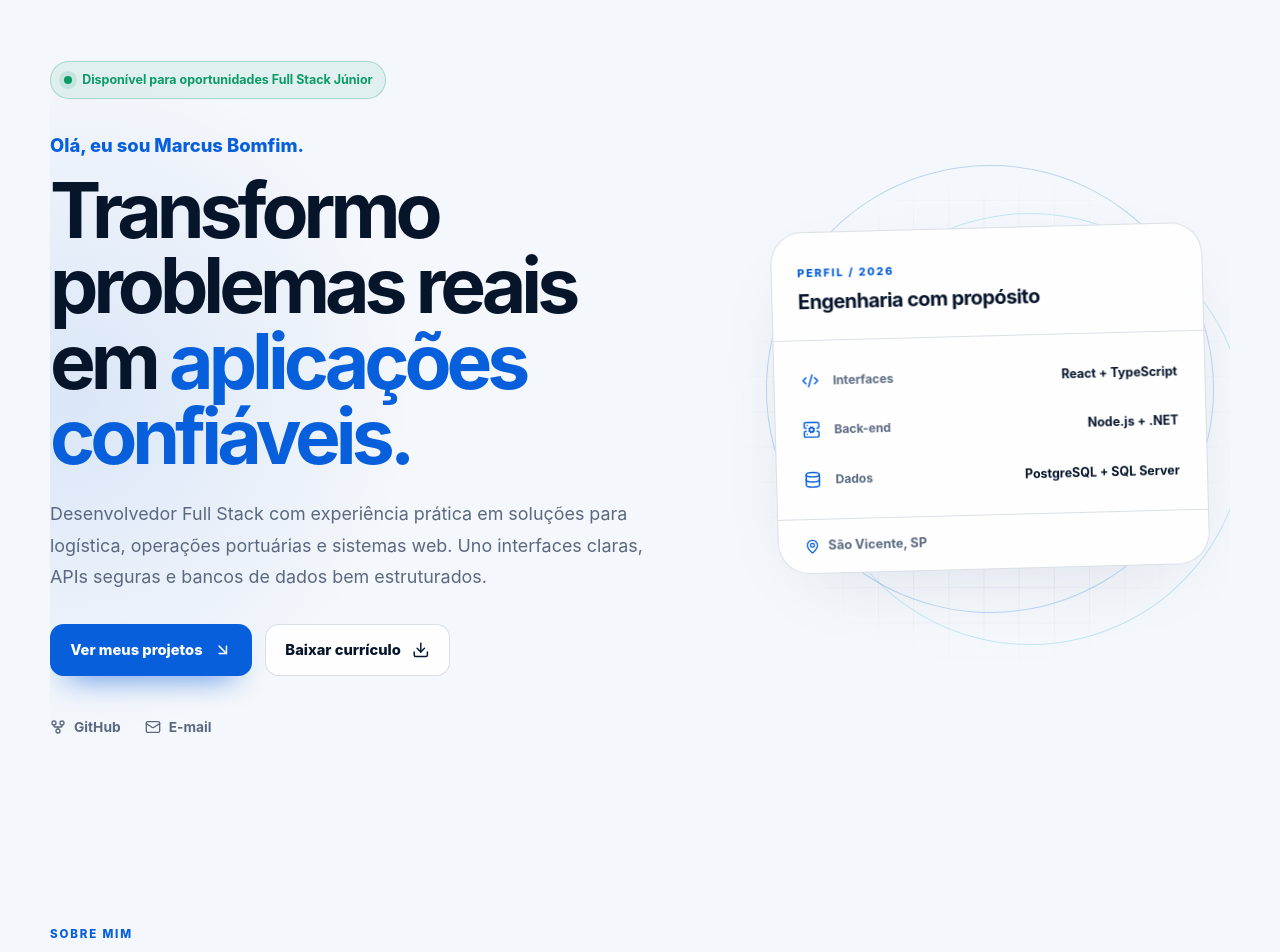
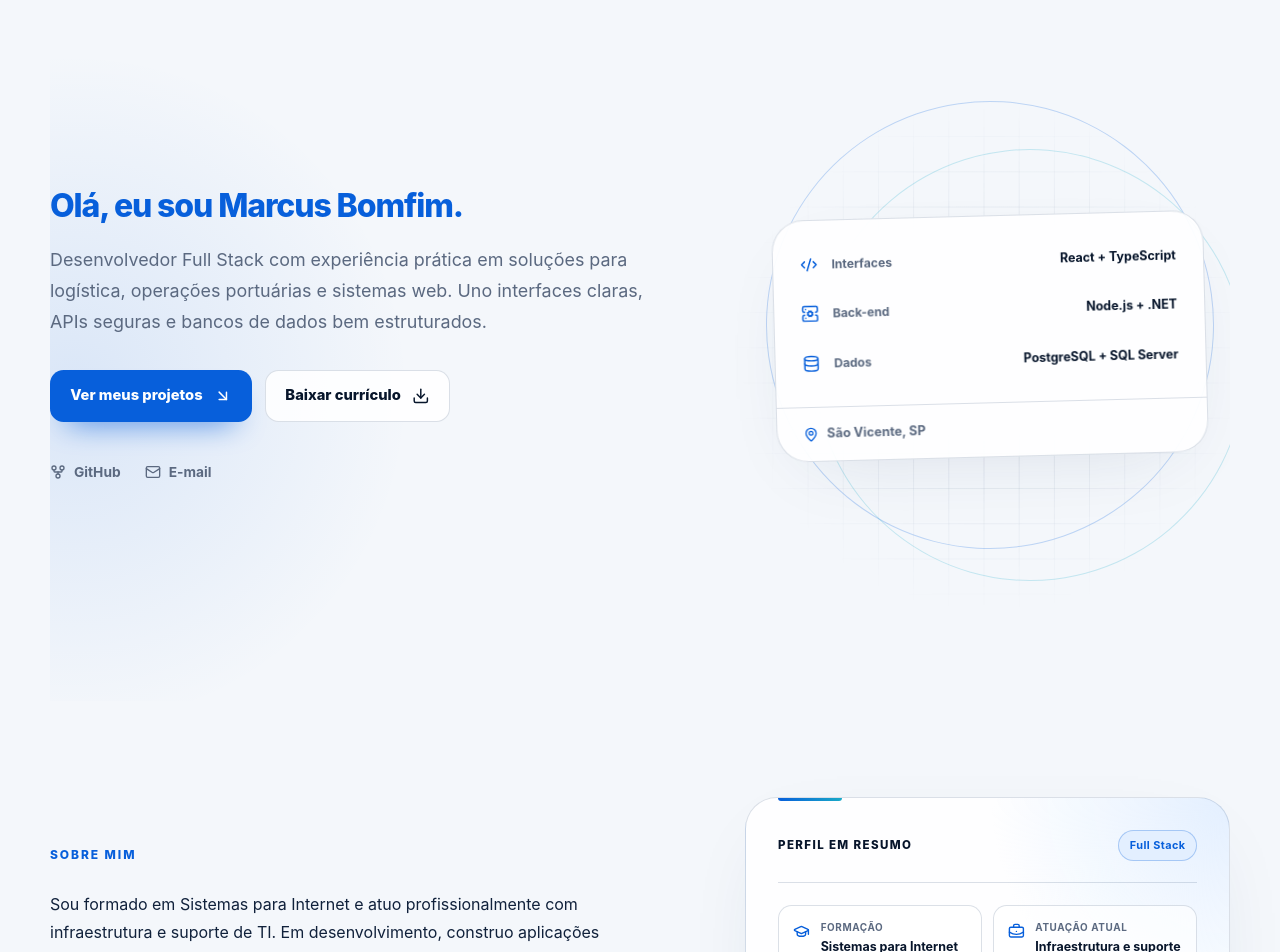
Before and after one commit to MarcusBomfim/Portfolio, a React (Vite) app: page / in a window 1280 px wide. Shown: the part 100-1052 px from the top of the page. Built offline with nearby package versions, Linux system fonts and the light colour scheme.

Commit message:
simplifica apresentacao do portfolio

```diff
--- a/src/sections/AboutSection.tsx
+++ b/src/sections/AboutSection.tsx
@@ -5,7 +5,6 @@ import {
   MapPin,
   Target,
 } from 'lucide-react'
-import { SectionHeading } from '../components/ui/SectionHeading'
 import { profile } from '../data/portfolio'
 
 export function AboutSection() {
@@ -13,11 +12,7 @@ export function AboutSection() {
     <section id="sobre" className="about-section section-shell">
       <div className="about-grid">
         <div className="about-content">
-          <SectionHeading
-            eyebrow="Sobre mim"
-            title="Desenvolvimento com visão do todo"
-            description="Código bem construído começa com a compreensão do problema, das pessoas e do contexto em que a solução será utilizada."
-          />
+          <h2 className="section-label">Sobre mim</h2>
 
           <div className="about-copy">
             <p>{profile.about}</p>
--- a/src/sections/ExperienceSection.tsx
+++ b/src/sections/ExperienceSection.tsx
@@ -4,7 +4,6 @@ import {
   CheckCircle2,
   Code2,
 } from 'lucide-react'
-import { SectionHeading } from '../components/ui/SectionHeading'
 import { experiences } from '../data/portfolio'
 
 export function ExperienceSection() {
@@ -12,11 +11,7 @@ export function ExperienceSection() {
     <section id="experiencia" className="experience-section section-shell">
       <div className="experience-layout">
         <div className="experience-intro">
-          <SectionHeading
-            eyebrow="Experiência"
-            title="Uma trajetória que conecta tecnologia e operação"
-            description="Minha experiência profissional desenvolveu competências de atendimento, diagnóstico, organização e compreensão de processos — uma base que levo para o desenvolvimento de software."
-          />
+          <h2 className="section-label">Experiência</h2>
 
           <div className="career-bridge">
             <div className="career-bridge-icons" aria-hidden="true">
--- a/src/sections/HeroSection.tsx
+++ b/src/sections/HeroSection.tsx
@@ -16,15 +16,8 @@ export function HeroSection() {
   return (
     <section id="inicio" className="hero-section section-shell">
       <div className="hero-content">
-        <div className="availability-pill">
-          <span aria-hidden="true" />
-          Disponível para oportunidades Full Stack Júnior
-        </div>
-
-        <p className="hero-introduction">Olá, eu sou {profile.shortName}.</p>
-        <h1>
-          Transformo problemas reais em{' '}
-          <span>aplicações confiáveis.</span>
+        <h1 className="hero-introduction">
+          Olá, eu sou {profile.shortName}.
         </h1>
         <p className="hero-description">
           Desenvolvedor Full Stack com experiência prática em soluções para
@@ -64,13 +57,6 @@ export function HeroSection() {
         <div className="hero-orbit hero-orbit-two" aria-hidden="true" />
 
         <article className="profile-card">
-          <header className="profile-card-header">
-            <div>
-              <span className="profile-card-label">PERFIL / 2026</span>
-              <h2>Engenharia com propósito</h2>
-            </div>
-          </header>
-
           <div className="profile-stack">
             <div>
               <Code2 aria-hidden="true" />
@@ -94,7 +80,6 @@ export function HeroSection() {
             {profile.location}
           </footer>
         </article>
-
       </div>
     </section>
   )
--- a/src/sections/SkillsSection.tsx
+++ b/src/sections/SkillsSection.tsx
@@ -6,7 +6,6 @@ import {
   ServerCog,
 } from 'lucide-react'
 import type { LucideIcon } from 'lucide-react'
-import { SectionHeading } from '../components/ui/SectionHeading'
 import { skillGroups } from '../data/portfolio'
 import type { SkillGroup } from '../types/portfolio'
 
@@ -20,11 +19,7 @@ export function SkillsSection() {
   return (
     <section id="tecnologias" className="skills-section">
       <div className="section-shell">
-        <SectionHeading
-          eyebrow="Tecnologias e competências"
-          title="Uma base para construir de ponta a ponta"
-          description="Tecnologias escolhidas de acordo com o problema e aplicadas na prática nos projetos deste portfólio."
-        />
+        <h2 className="section-label">Tecnologias e competências</h2>
 
         <div className="skills-grid">
           {skillGroups.map((group, index) => {
--- a/src/styles/layout.css
+++ b/src/styles/layout.css
@@ -156,45 +156,13 @@
   z-index: 2;
 }
 
-.availability-pill {
-  display: inline-flex;
-  align-items: center;
-  gap: 0.65rem;
-  margin-bottom: 2rem;
-  padding: 0.5rem 0.8rem;
-  border: 1px solid color-mix(in srgb, var(--color-success) 28%, transparent);
-  border-radius: 999px;
-  color: var(--color-success);
-  background: color-mix(in srgb, var(--color-success) 8%, transparent);
-  font-size: 0.78rem;
-  font-weight: 750;
-}
-
-.availability-pill span {
-  width: 0.5rem;
-  height: 0.5rem;
-  border-radius: 50%;
-  background: var(--color-success);
-  box-shadow: 0 0 0 5px color-mix(in srgb, var(--color-success) 13%, transparent);
-}
-
 .hero-introduction {
-  margin-bottom: 0.8rem;
+  max-width: 28ch;
+  margin-bottom: 1.2rem;
   color: var(--color-primary);
-  font-size: clamp(1rem, 2vw, 1.15rem);
+  font-size: clamp(1.35rem, 2.5vw, 2rem);
   font-weight: 760;
-}
-
-.hero-section h1 {
-  max-width: 13ch;
-  margin-bottom: 1.5rem;
-  font-size: clamp(3rem, 6vw, 5.7rem);
-  line-height: 0.98;
-  letter-spacing: -0.065em;
-}
-
-.hero-section h1 span {
-  color: var(--color-primary);
+  letter-spacing: -0.035em;
 }
 
 .hero-description {
@@ -340,30 +308,10 @@
   transform: translate(-50%, -52%) rotate(-1.5deg);
 }
 
-.profile-card-header {
-  display: flex;
-  align-items: flex-start;
-  padding: 1.6rem;
-  border-bottom: 1px solid var(--color-border);
-}
-
-.profile-card-label {
-  color: var(--color-primary);
-  font-size: 0.68rem;
-  font-weight: 800;
-  letter-spacing: 0.16em;
-}
-
-.profile-card h2 {
-  margin: 0.45rem 0 0;
-  font-size: 1.25rem;
-  letter-spacing: -0.03em;
-}
-
 .profile-stack {
   display: grid;
   gap: 0.15rem;
-  padding: 1rem;
+  padding: 1.25rem 1rem;
 }
 
 .profile-stack > div {
@@ -439,6 +387,15 @@
   color: var(--color-muted);
 }
 
+.section-label {
+  margin: 0 0 1.75rem;
+  color: var(--color-primary);
+  font-size: 0.75rem;
+  font-weight: 850;
+  letter-spacing: 0.16em;
+  text-transform: uppercase;
+}
+
 .about-section {
   position: relative;
 }
@@ -452,7 +409,7 @@
 
 .about-copy {
   max-width: 43rem;
-  margin-top: 2rem;
+  margin-top: 0;
 }
 
 .about-copy p {
@@ -606,7 +563,7 @@
   display: grid;
   grid-template-columns: repeat(3, minmax(0, 1fr));
   gap: 1rem;
-  margin-top: 3rem;
+  margin-top: 0;
 }
 
 .skill-card {
@@ -836,7 +793,7 @@
 }
 
 .career-bridge {
-  margin-top: 2.25rem;
+  margin-top: 0;
   padding: 1.3rem;
   border: 1px solid var(--color-border);
   border-radius: var(--radius-medium);
@@ -1809,20 +1766,6 @@
     padding-top: 3.5rem;
   }
 
-  .availability-pill {
-    align-items: flex-start;
-    border-radius: 1rem;
-    line-height: 1.4;
-  }
-
-  .availability-pill span {
-    margin-top: 0.3rem;
-  }
-
-  .hero-section h1 {
-    font-size: clamp(2.75rem, 15vw, 4.25rem);
-  }
-
   .hero-actions,
   .button {
     width: 100%;
```
